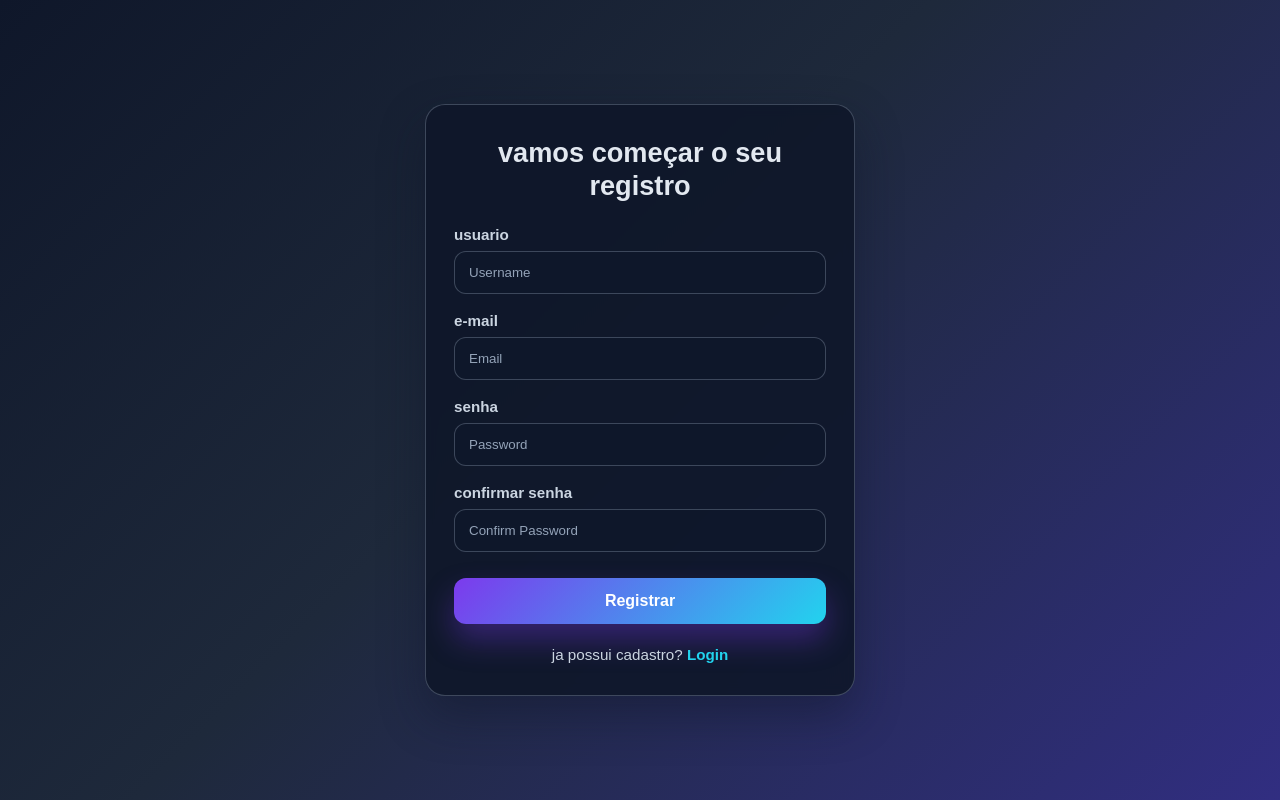
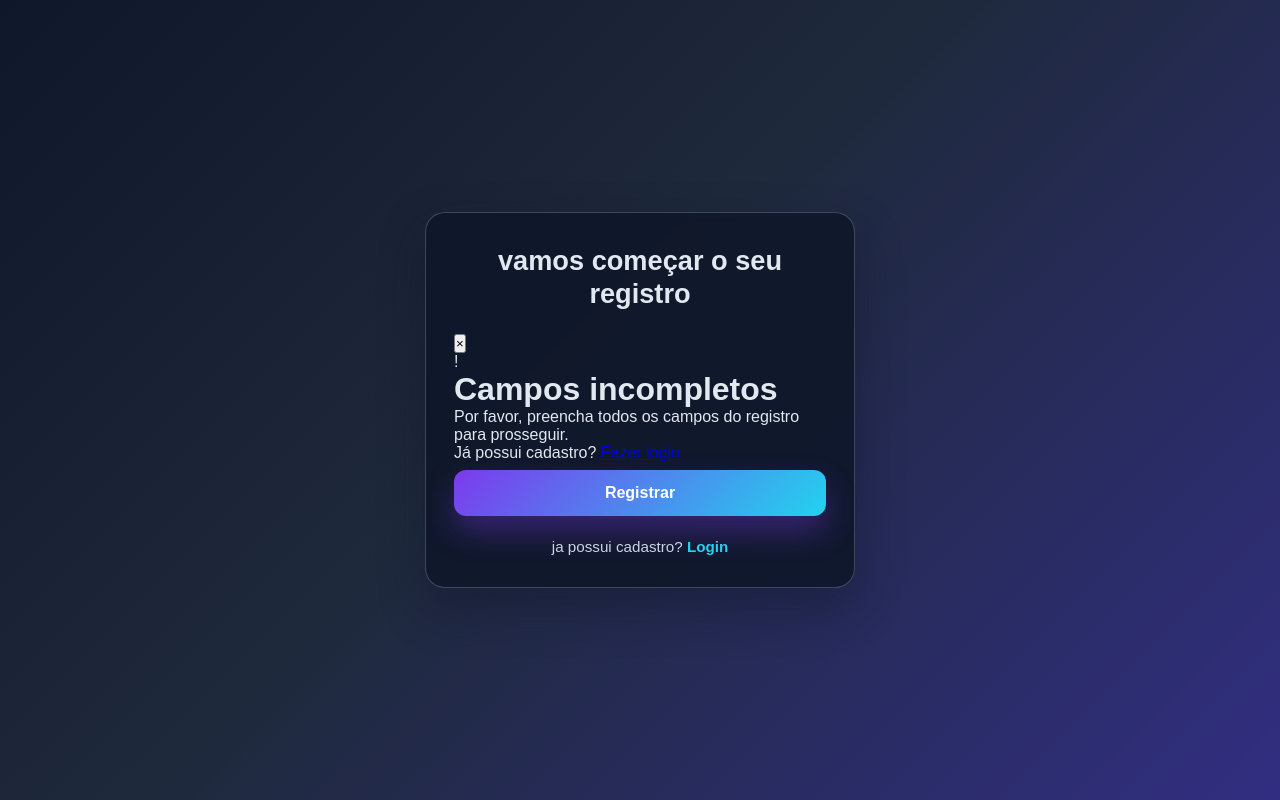
Before and after one commit to PedroLatoch/SquadUp, a plain HTML site: page html/login/registro/registro.html in a window 1280 px wide. Both pictures are taken after a click on the button "Registrar". Drawn offline with Linux system fonts and the light colour scheme.

Commit message:
colocando o modal

```diff
--- a/html/login/registro/registro.html
+++ b/html/login/registro/registro.html
@@ -9,6 +9,7 @@
 <body class="auth-page">
     <div class="auth-card">
         <h1 class="auth-title">vamos começar o seu registro</h1>
+           <div id="modal_sem_usuario">
         <label for="username" class="auth-label">usuario</label>
         <input type="text" id="username" class="auth-input" placeholder="Username">
         <label for="email" class="auth-label">e-mail</label>
@@ -17,10 +18,10 @@
         <input type="password" id="password" class="auth-input" placeholder="Password">
         <label for="confirm-password" class="auth-label">confirmar senha</label>
         <input type="password" id="confirm-password" class="auth-input" placeholder="Confirm Password">
-
+        </div>
         <button id="register-button" class="auth-button">Registrar</button>
         <p class="auth-text">ja possui cadastro? <a href="../login.html">Login</a></p>
     </div>
 </body>
-<script src="js/registro.js"></script>
+<script src="../../../js/registro/info_usuarios.js"></script>
 </html>
--- a/js/registro/info_usuarios.js
+++ b/js/registro/info_usuarios.js
@@ -3,6 +3,7 @@ const email = document.getElementById('email');
 const password = document.getElementById('password');
 const confirm_password = document.getElementById('confirm-password');
 const register_button = document.getElementById('register-button');
+const login_button = document.getElementById('login_button')
 
 register_button.addEventListener('click', function(event) {
     event.preventDefault();
@@ -13,7 +14,7 @@ register_button.addEventListener('click', function(event) {
     const confirmPasswordValue = confirm_password.value.trim();
 
     if (usernameValue === '' || emailValue === '' || passwordValue === '' || confirmPasswordValue === '') {
-        alert('Por favor, preencha todos os campos.');
+        Modal_Registro_sem_campos()
         return;
     }
     if (passwordValue !== confirmPasswordValue) {
@@ -25,3 +26,36 @@ register_button.addEventListener('click', function(event) {
     console.log("Nome:", usernameValue);
     console.log("E-mail:", emailValue);
 });
+login_button.addEventListener('click', function(event){
+ event.preventDefault();
+
+
+})
+function Modal_Registro_sem_campos() {
+    const modal = document.getElementById("modal_sem_usuario");
+
+    modal.innerHTML = `
+        <div class="modal-conteudo">
+            <button class="modal-fechar" onclick="fecharModal()">×</button>
+
+            <div class="modal-icone">!</div>
+
+            <h1>Campos incompletos</h1>
+
+            <p>Por favor, preencha todos os campos do registro para prosseguir.</p>
+
+            <p class="modal-registro">
+                Já possui cadastro?
+                <a href="../login.html">Fazer login</a>
+            </p>
+        </div>
+    `;
+
+    modal.classList.add("modal-aberto");
+}
+
+function fecharModal() {
+    document
+        .getElementById("modal_sem_usuario")
+        .classList.remove("modal-aberto");
+}
```
Also changed, not shown: html/login/login.html (+3 -1 lines).
